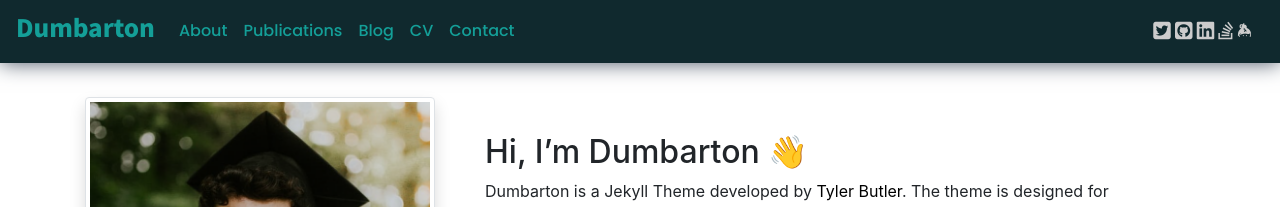
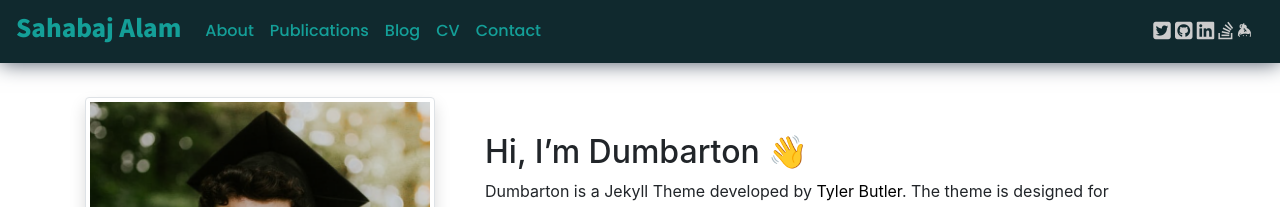
Before and after one commit to stackbit-projects/sahabaj-2e683, a Jekyll site: the page built from index.md, in a window 1280 px wide. Shown: the top 207 px of the page. Built offline with Jekyll 4.4.1, drawn with Linux system fonts in a browser that asks for light colours; nearby versions of some CDN libraries; comment, search, counter and statistics services are not loaded; our own code applies the rules of GitHub Pages for plain Markdown files.

Commit message:
_config.yml: changed

```diff
--- a/_config.yml
+++ b/_config.yml
@@ -1,4 +1,4 @@
-title: Dumbarton
+title: Sahabaj Alam
 email: developer.tbutler@gmail.com
 description: a minimalistic jekyll theme for academics
 baseurl: ''
```
